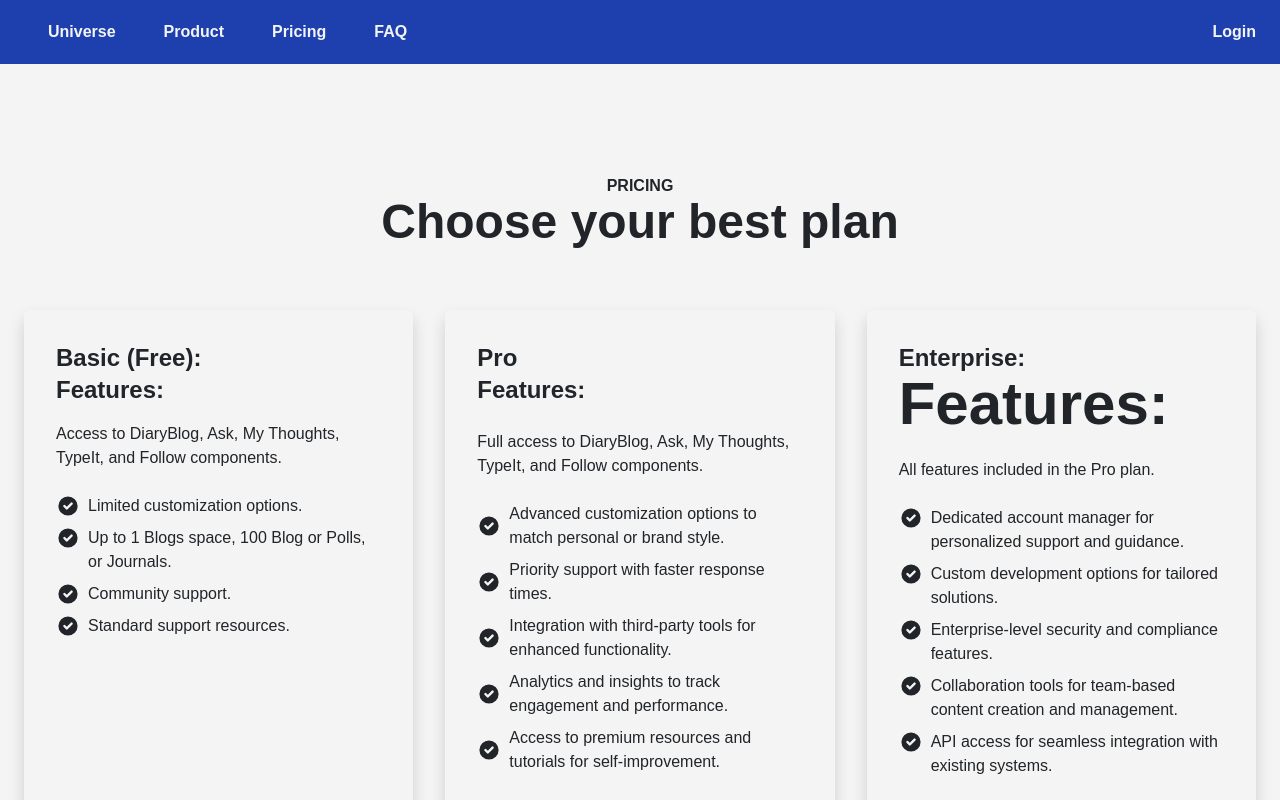
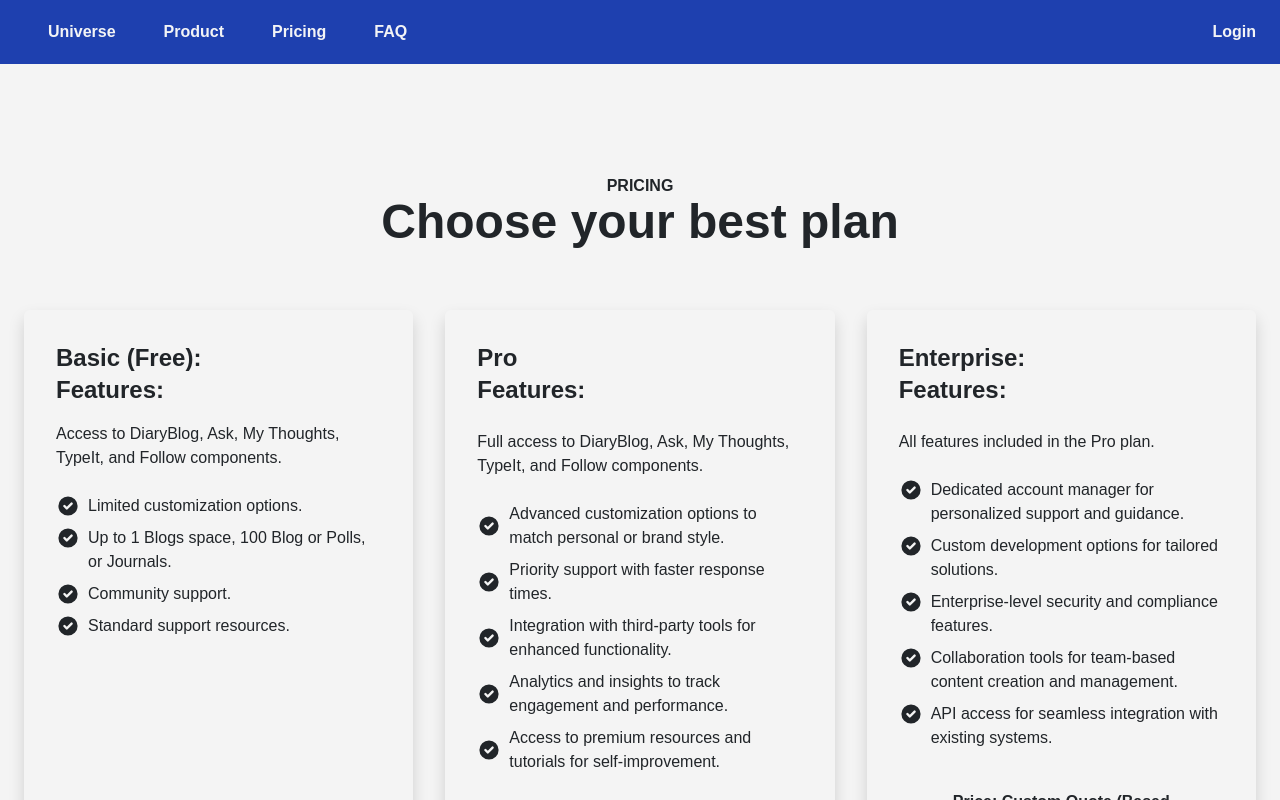
Before and after one commit to HackerNewsIndia/Universal, a React (Create React App) app: page /pricing in a window 1280 px wide. Shown: the top 800 px of the page. Built offline with nearby package versions, Linux system fonts and the light colour scheme.

Commit message:
Update Pricing.js

```diff
--- a/src/components/Pricing.js
+++ b/src/components/Pricing.js
@@ -109,7 +109,7 @@ const Pricing = () => {
 				<div class="flex flex-grow flex-col p-6 space-y-6 rounded shadow sm:p-8 dark:bg-gray-900">
 					<div class="space-y-2">
 						<h4 class="text-2xl font-bold">Enterprise:</h4>
-						<span class="text-6xl font-bold">Features:
+						<span class="text-2xl font-bold">Features:
 						</span>
 					</div>
 					<p class="leadi dark:text-gray-400">All features included in the Pro plan.
```
